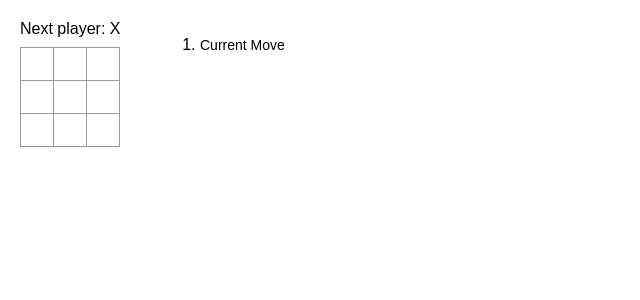
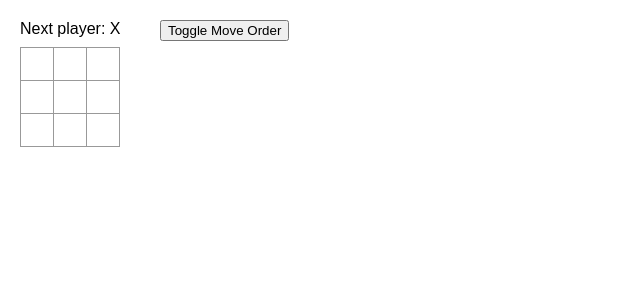
Before and after one commit to aditya-arcot/Tic-Tac-Toe-React, a React (Vite) app: page / in a window 1280 px wide. Shown: the top 300 px of the page, without its empty margins (0-640 px from the left). Built offline with nearby package versions, Linux system fonts and the light colour scheme.

Commit message:
implement move order toggle

```diff
--- a/src/components/game.tsx
+++ b/src/components/game.tsx
@@ -7,6 +7,7 @@ export default function Game() {
         Array(9).fill(null),
     ])
     const [currentMove, setCurrentMove] = useState(0)
+    const [ascending, setAscending] = useState(true)
 
     const isFirstPlayer = currentMove % 2 === 0
     const squares = history.at(currentMove)!
@@ -18,12 +19,7 @@ export default function Game() {
     }
 
     const moves = history.map((_, move) => {
-        if (move === history.length - 1)
-            return (
-                <li key={move}>
-                    <div style={{ fontSize: 14 }}>Current Move</div>
-                </li>
-            )
+        if (move === history.length - 1) return <></>
 
         let desc
         if (move > 0) {
@@ -33,11 +29,12 @@ export default function Game() {
         }
 
         return (
-            <li key={move}>
+            <div>
                 <button onClick={() => handleJump(move)}>{desc}</button>
-            </li>
+            </div>
         )
     })
+    const orderedMoves = ascending ? moves : [...moves].reverse()
 
     function handleJump(move: number) {
         setCurrentMove(move)
@@ -53,7 +50,13 @@ export default function Game() {
                 />
             </div>
             <div className="game-info">
-                <ol>{moves}</ol>
+                <button
+                    style={{ marginBottom: 5 }}
+                    onClick={() => setAscending(!ascending)}
+                >
+                    Toggle Move Order
+                </button>
+                {orderedMoves}
             </div>
         </div>
     )
```
